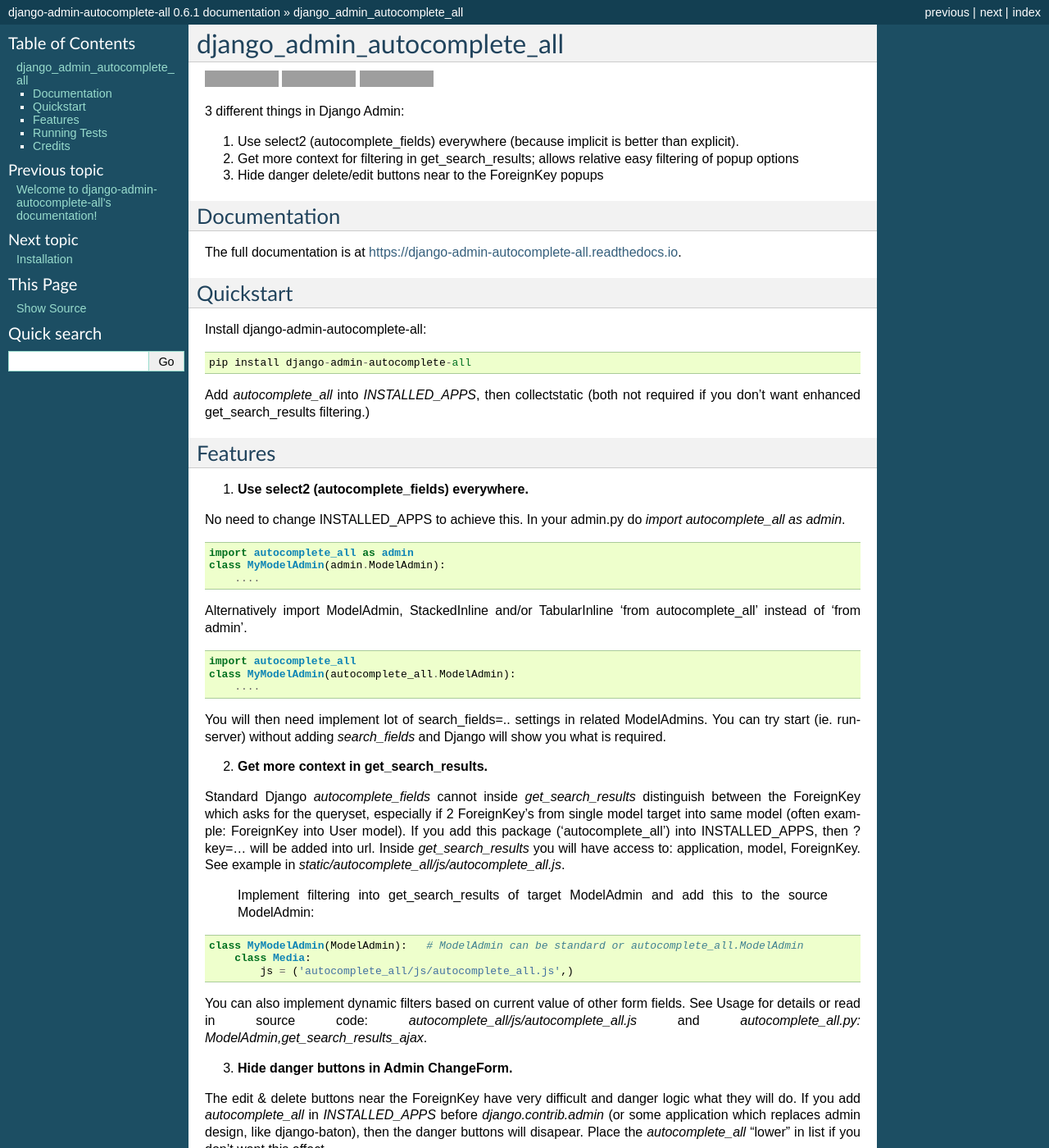
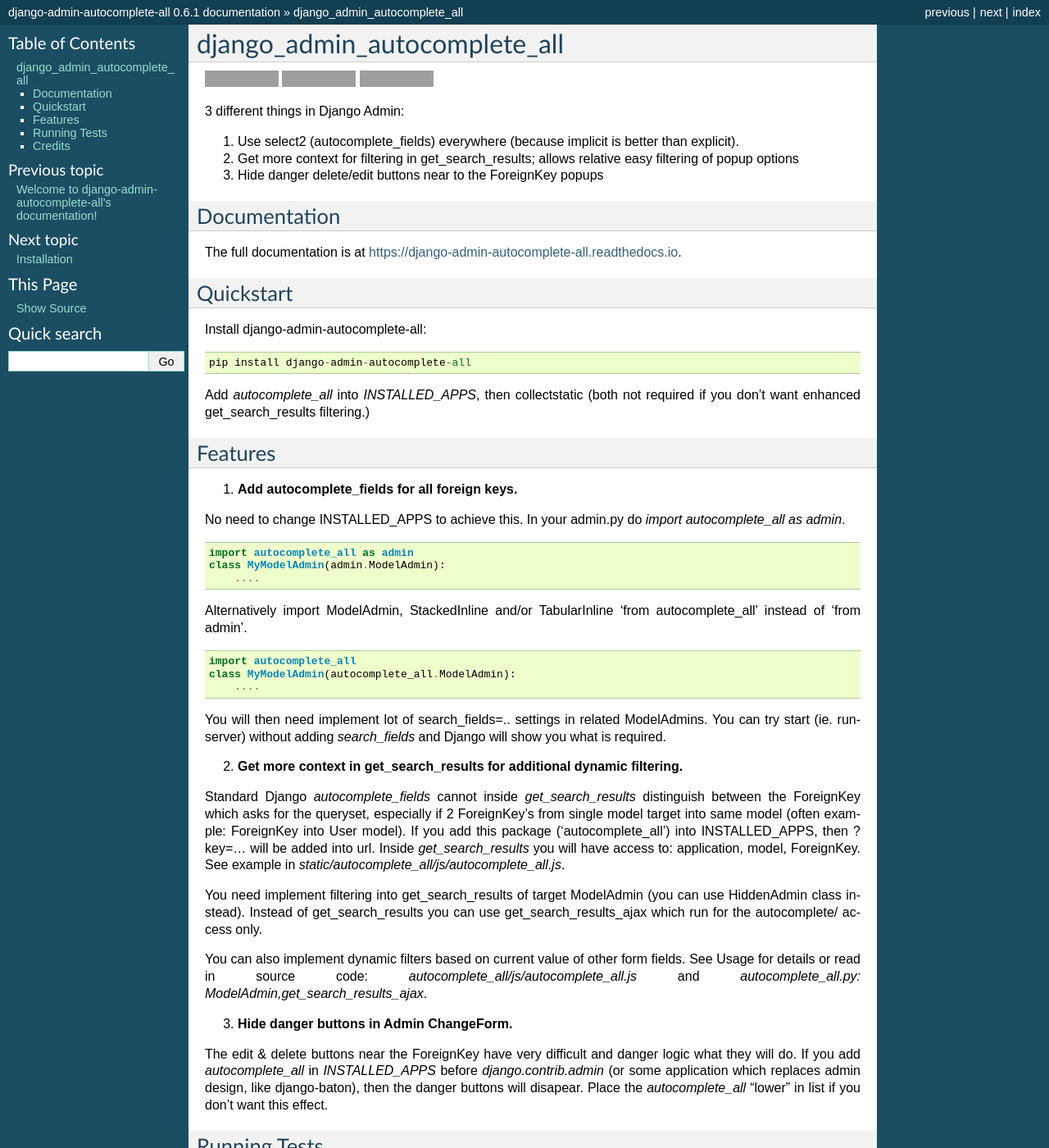
Before and after one commit to pyutil/django-admin-autocomplete-all, a Sphinx documentation site: the page built from docs/readme.rst, in a window 1280 px wide and 1400 px high. Shown: the whole window at 82% size. Built offline with Sphinx 7.4.7, drawn with Linux system fonts in a browser that asks for light colours; grey boxes are pictures that could not be loaded.

Commit message:
minor docs changes

```diff
--- a/README.rst
+++ b/README.rst
@@ -37,7 +37,7 @@
 Features
 --------
 
-(1) **Use select2 (autocomplete_fields) everywhere.**
+(1) **Add autocomplete_fields for all foreign keys.**
 
 No need to change INSTALLED_APPS to achieve this.
 In your admin.py do `import autocomplete_all as admin`.
@@ -60,7 +60,7 @@
 You can try start (ie. runserver) without adding `search_fields` and Django will show you what is required.
 
 
-(2) **Get more context in get_search_results.**
+(2) **Get more context in get_search_results for additional dynamic filtering.**
 
 Standard Django `autocomplete_fields` cannot inside `get_search_results` distinguish between the ForeignKey which asks for the queryset,
 especially if 2 ForeignKey's from single model target into same model (often example: ForeignKey into User model).
@@ -68,13 +68,8 @@
 Inside `get_search_results` you will have access to: application, model, ForeignKey.
 See example in `static/autocomplete_all/js/autocomplete_all.js`.
 
- Implement filtering into get_search_results of target ModelAdmin and add this to the source ModelAdmin:
-
-.. code-block:: python
-
-    class MyModelAdmin(ModelAdmin):   # ModelAdmin can be standard or autocomplete_all.ModelAdmin
-        class Media:
-            js = ('autocomplete_all/js/autocomplete_all.js',)
+You need implement filtering into get_search_results of target ModelAdmin (you can use HiddenAdmin class instead).
+Instead of get_search_results you can use get_search_results_ajax which run for the autocomplete/ access only.
 
 You can also implement dynamic filters based on current value of other form fields.
 See Usage for details or read in source code: `autocomplete_all/js/autocomplete_all.js` and `autocomplete_all.py: ModelAdmin,get_search_results_ajax`.
--- a/docs/usage.rst
+++ b/docs/usage.rst
@@ -15,7 +15,7 @@
 --------------
 
 1. Add autocomplete_fields for all foreign keys.
----------------------------------------------
+------------------------------------------------
 
 To achieve this, in your `admin.py` do: `import autocomplete_all as admin`.
 
```
